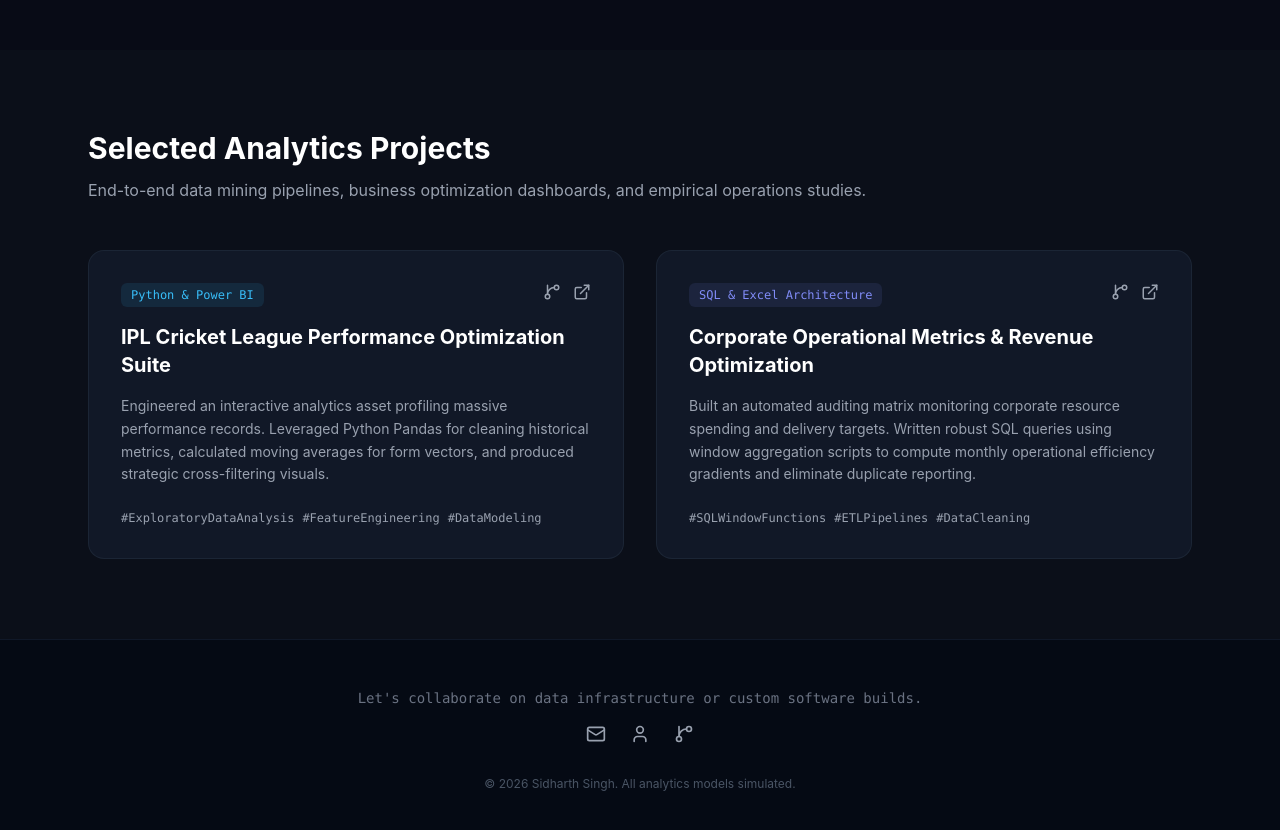
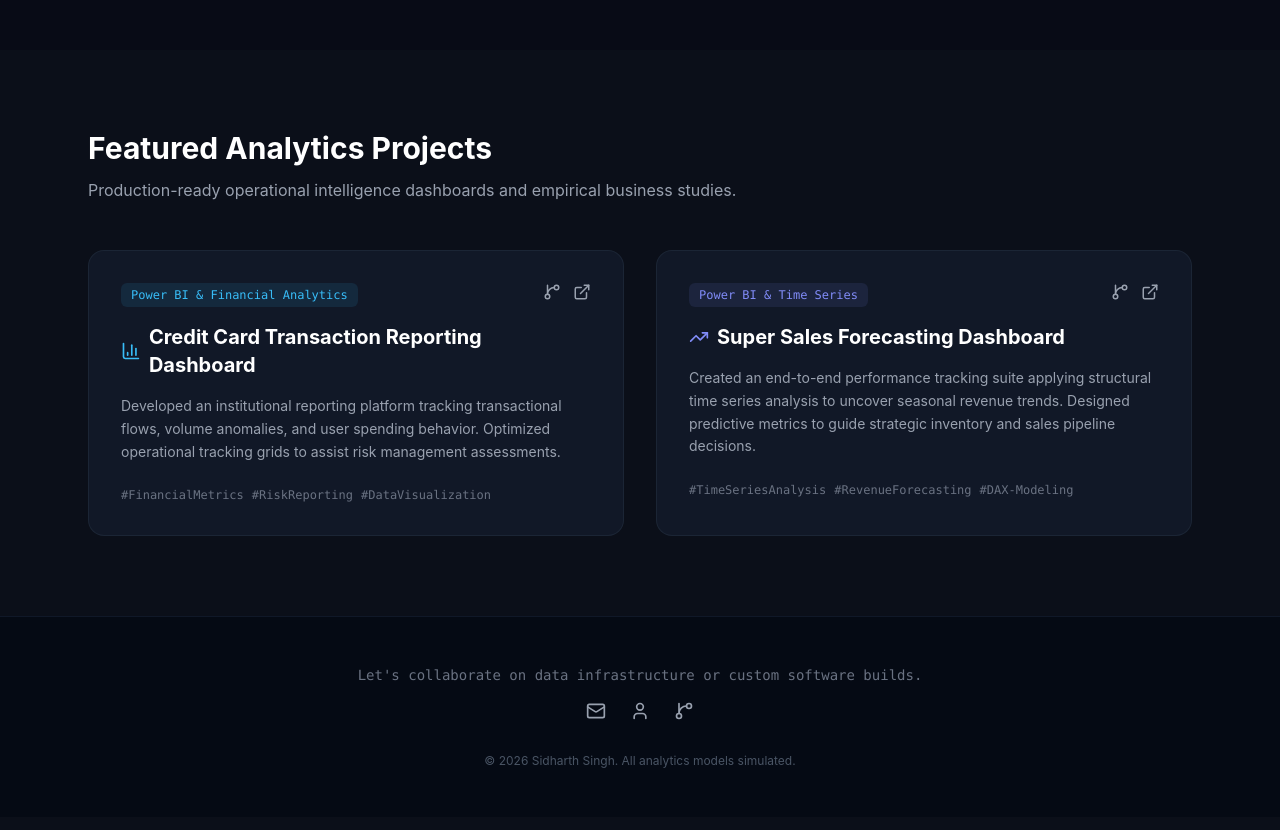
Before and after one commit to singhofficialsidharth-rgb/my-portfolio, a React (Vite) app: page / in a window 1280 px wide. Shown: the part 1200-2030 px from the top of the page. Built offline with nearby package versions, Linux system fonts and the light colour scheme.

Commit message:
modifying Project

```diff
--- a/src/components/Projects.jsx
+++ b/src/components/Projects.jsx
@@ -1,51 +1,57 @@
 import React from 'react';
-import { GitBranch, ExternalLink } from 'lucide-react';
+import { GitBranch, ExternalLink, BarChart3, TrendingUp } from 'lucide-react';
 
 export default function Projects() {
   return (
     <section id="projects" className="max-w-6xl mx-auto px-6 py-20">
       <div className="mb-12">
-        <h2 className="text-3xl font-bold text-white mb-3">Selected Analytics Projects</h2>
-        <p className="text-gray-400">End-to-end data mining pipelines, business optimization dashboards, and empirical operations studies.</p>
+        <h2 className="text-3xl font-bold text-white mb-3">Featured Analytics Projects</h2>
+        <p className="text-gray-400">Production-ready operational intelligence dashboards and empirical business studies.</p>
       </div>
 
       <div className="grid grid-cols-1 md:grid-cols-2 gap-8">
-        {/* Analytics Project 1 */}
-        <div className="group bg-bg-card border border-gray-800/80 rounded-2xl overflow-hidden hover:border-gray-700 transition duration-300">
+        {/* Project 1: Credit Card Dashboard */}
+        <div className="group bg-bg-card border border-gray-800/80 rounded-2xl overflow-hidden hover:border-neon/40 transition duration-300">
           <div className="p-8 space-y-4">
             <div className="flex justify-between items-start">
-              <span className="text-xs font-mono bg-neon/10 text-neon px-2.5 py-1 rounded-md">Python & Power BI</span>
+              <span className="text-xs font-mono bg-neon/10 text-neon px-2.5 py-1 rounded-md">Power BI & Financial Analytics</span>
               <div className="flex gap-3 text-gray-400">
                 <a href="#" className="hover:text-white"><GitBranch size={18} /></a>
                 <a href="#" className="hover:text-white"><ExternalLink size={18} /></a>
               </div>
             </div>
-            <h3 className="text-xl font-bold text-white group-hover:text-neon transition">IPL Cricket League Performance Optimization Suite</h3>
+            <div className="flex items-center gap-2">
+              <BarChart3 size={20} className="text-neon" />
+              <h3 className="text-xl font-bold text-white group-hover:text-neon transition">Credit Card Transaction Reporting Dashboard</h3>
+            </div>
             <p className="text-gray-400 text-sm leading-relaxed">
-              Engineered an interactive analytics asset profiling massive performance records. Leveraged Python Pandas for cleaning historical metrics, calculated moving averages for form vectors, and produced strategic cross-filtering visuals.
+              Developed an institutional reporting platform tracking transactional flows, volume anomalies, and user spending behavior. Optimized operational tracking grids to assist risk management assessments.
             </p>
-            <div className="flex flex-wrap gap-2 pt-2 text-xs font-mono text-gray-400">
-              <span>#ExploratoryDataAnalysis</span> <span>#FeatureEngineering</span> <span>#DataModeling</span>
+            <div className="flex flex-wrap gap-2 pt-2 text-xs font-mono text-gray-500">
+              <span>#FinancialMetrics</span> <span>#RiskReporting</span> <span>#DataVisualization</span>
             </div>
           </div>
         </div>
 
-        {/* Analytics Project 2 */}
-        <div className="group bg-bg-card border border-gray-800/80 rounded-2xl overflow-hidden hover:border-gray-700 transition duration-300">
+        {/* Project 2: Super Sales Dashboard */}
+        <div className="group bg-bg-card border border-gray-800/80 rounded-2xl overflow-hidden hover:border-purple/40 transition duration-300">
           <div className="p-8 space-y-4">
             <div className="flex justify-between items-start">
-              <span className="text-xs font-mono bg-purple/10 text-purple px-2.5 py-1 rounded-md">SQL & Excel Architecture</span>
+              <span className="text-xs font-mono bg-purple/10 text-purple px-2.5 py-1 rounded-md">Power BI & Time Series</span>
               <div className="flex gap-3 text-gray-400">
                 <a href="#" className="hover:text-white"><GitBranch size={18} /></a>
                 <a href="#" className="hover:text-white"><ExternalLink size={18} /></a>
               </div>
             </div>
-            <h3 className="text-xl font-bold text-white group-hover:text-purple transition">Corporate Operational Metrics & Revenue Optimization</h3>
+            <div className="flex items-center gap-2">
+              <TrendingUp size={20} className="text-purple" />
+              <h3 className="text-xl font-bold text-white group-hover:text-purple transition">Super Sales Forecasting Dashboard</h3>
+            </div>
             <p className="text-gray-400 text-sm leading-relaxed">
-              Built an automated auditing matrix monitoring corporate resource spending and delivery targets. Written robust SQL queries using window aggregation scripts to compute monthly operational efficiency gradients and eliminate duplicate reporting.
+              Created an end-to-end performance tracking suite applying structural time series analysis to uncover seasonal revenue trends. Designed predictive metrics to guide strategic inventory and sales pipeline decisions.
             </p>
-            <div className="flex flex-wrap gap-2 pt-2 text-xs font-mono text-gray-400">
-              <span>#SQLWindowFunctions</span> <span>#ETLPipelines</span> <span>#DataCleaning</span>
+            <div className="flex flex-wrap gap-2 pt-2 text-xs font-mono text-gray-500">
+              <span>#TimeSeriesAnalysis</span> <span>#RevenueForecasting</span> <span>#DAX-Modeling</span>
             </div>
           </div>
         </div>
```
